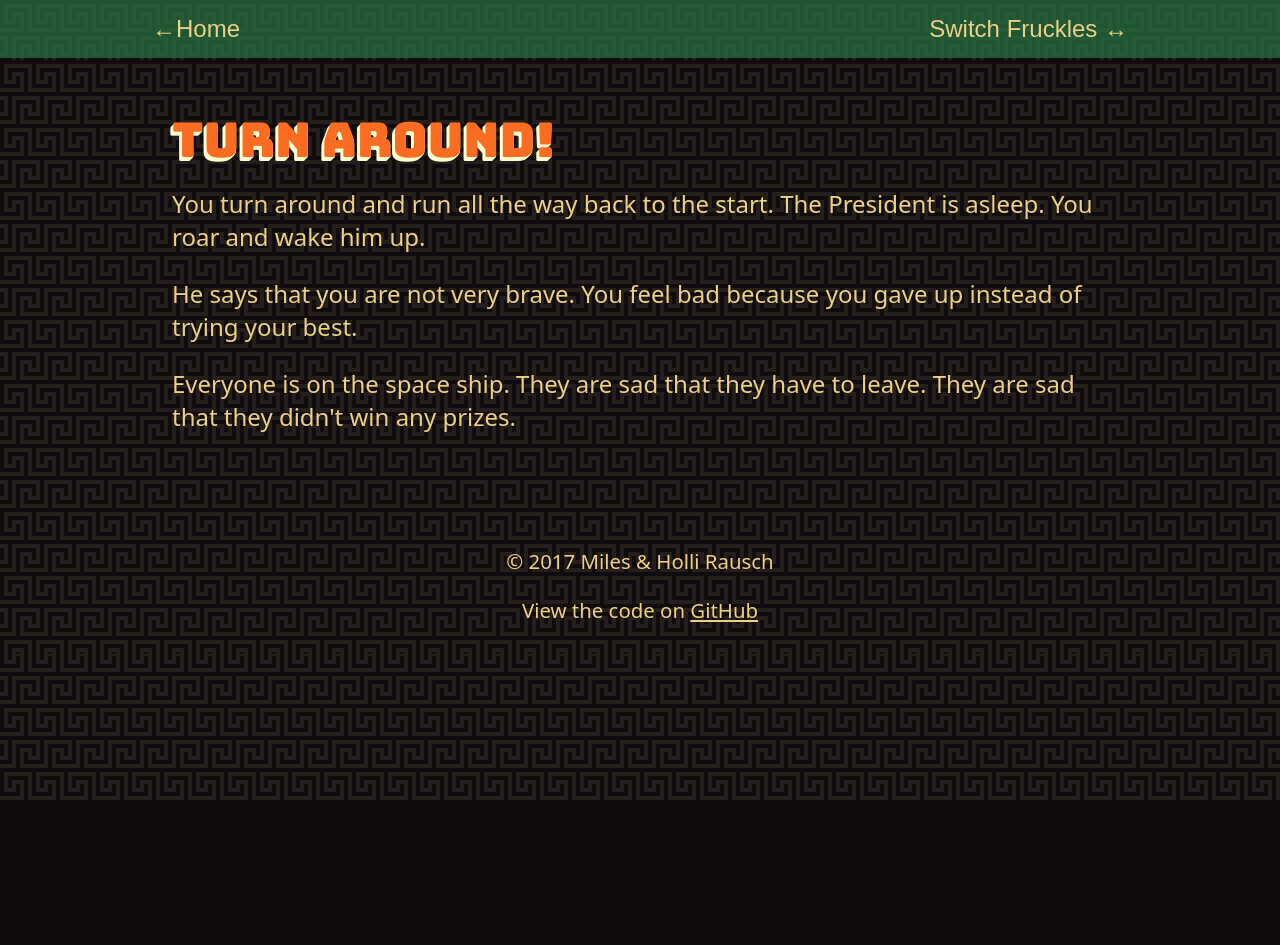
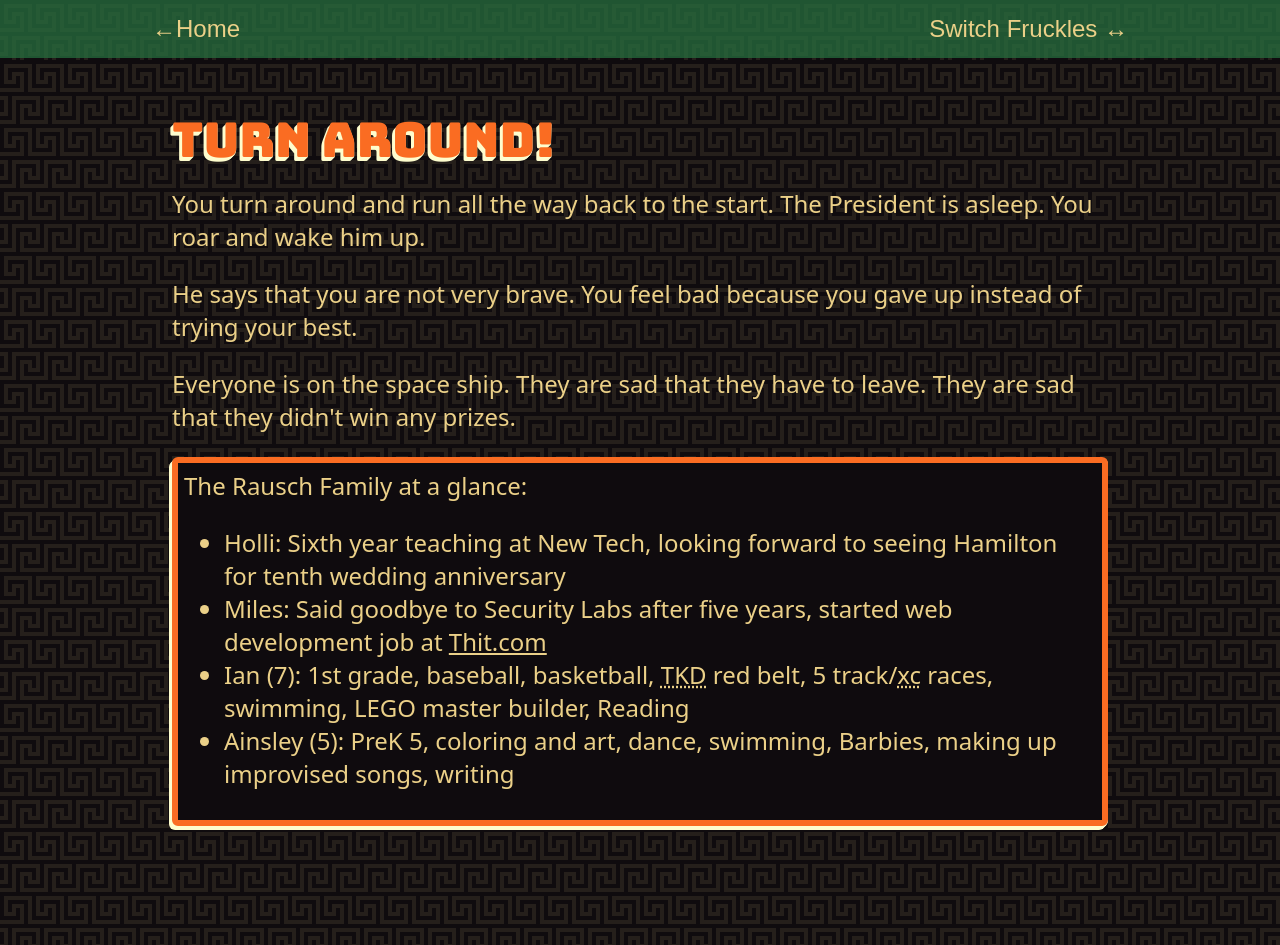
Before and after one commit to awayken/2017-christmas-card, a Nuxt app: page /turn-around in a window 1280 px wide. Shown: the top 945 px of the page. Before the commit the page ends 800 px from the top, so only its background shows below. Built offline with nearby package versions, Linux system fonts and the light colour scheme.

Commit message:
Add a RauschStats component

```diff
--- a/assets/app.css
+++ b/assets/app.css
@@ -95,6 +95,7 @@ nav + main {
 }
 
 .pulpbox {
+  background: var(--color-space);
   border: .25em solid var(--color-primary);
   border-radius: .25em;
   box-shadow: 0 1px var(--color-accent),
@@ -111,3 +112,7 @@ nav + main {
   filter: grayscale(70%);
   width: 100%;
 }
+
+.pulpbox--content {
+  padding: .25em;
+}
--- /dev/null
+++ b/components/RauschStats.vue
@@ -0,0 +1,13 @@
+<template>
+  <aside class="pulpbox">
+    <div class="pulpbox--content">
+      <p>The Rausch Family at a glance:</p>
+      <ul>
+        <li>Holli: Sixth year teaching at New Tech, looking forward to seeing Hamilton for tenth wedding anniversary</li>
+        <li>Miles: Said goodbye to Security Labs after five years, started web development job at <a href="https://thit.com" target="_blank" rel="noopener">Thit.com</a></li>
+        <li>Ian (7): 1st grade, baseball, basketball, <abbr title="taekwondo">TKD</abbr> red belt, 5 track/<abbr title="Cross Country">xc</abbr> races, swimming, LEGO master builder, Reading</li>
+        <li>Ainsley (5): PreK 5, coloring and art, dance, swimming, Barbies, making up improvised songs, writing</li>
+      </ul>
+    </div>
+  </aside>
+</template>
--- a/pages/the-finish-line.vue
+++ b/pages/the-finish-line.vue
@@ -25,6 +25,8 @@
         <p>Everyone gets on the space ship. You fly away from the planet. It looks like a green marble in space. You are happy that you escaped from the Maze Planet with your family. Good job, Fruckles!</p>
       </div>
 
+      <RauschStats />
+
       <Chooser title="...Or Is It?">
         <p>Not ready to leave? You can start over and choose different paths for a new adventure on the Maze Planet.</p>
 
@@ -40,12 +42,14 @@
 
 <script>
   import Story from '~/components/Story.vue'
+  import RauschStats from '~/components/RauschStats.vue'
   import Chooser from '~/components/Chooser.vue'
 
   export default {
     layout: 'deadend',
     components: {
       Story,
+      RauschStats,
       Chooser
     }
   }
--- a/pages/turn-around.vue
+++ b/pages/turn-around.vue
@@ -13,18 +13,22 @@
         <p>He says that you are not very brave. You feel bad because you gave up instead of trying your best.</p>
         <p>Everyone is on the space ship. They are sad that they have to leave. They are sad that they didn't win any prizes.</p>
       </div>
+
+      <RauschStats />
     </story>
   </section>
 </template>
 
 <script>
   import Story from '~/components/Story.vue'
+  import RauschStats from '~/components/RauschStats.vue'
   import Chooser from '~/components/Chooser.vue'
 
   export default {
     layout: 'deadend',
     components: {
       Story,
+      RauschStats,
       Chooser
     }
   }
```
